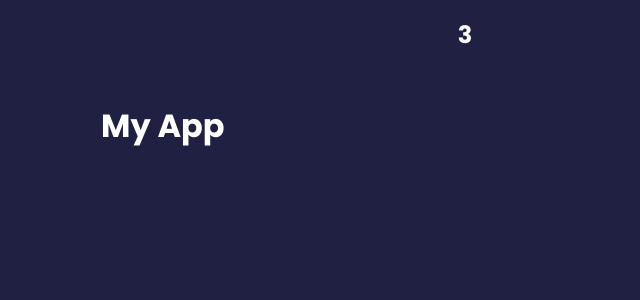
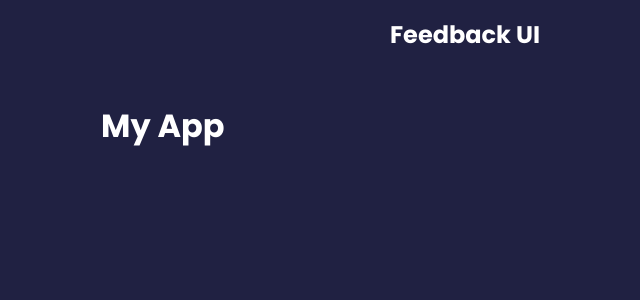
Before and after one commit to Koko-Dev/get-feedback, a React (Create React App) app: page / in a window 1280 px wide. Shown: the top 300 px of the page, without its empty margins (175-815 px from the left). Built offline with nearby package versions, Linux system fonts and the light colour scheme.

Commit message:
App.js:  Remove Header prop text

```diff
--- a/src/App.js
+++ b/src/App.js
@@ -3,7 +3,7 @@ import Header from './components/Header';
 function App () {
   return (
     <>
-      <Header text={3} />
+      <Header />
       <div className='container'>
         <h1>My App</h1>
       </div>
```
